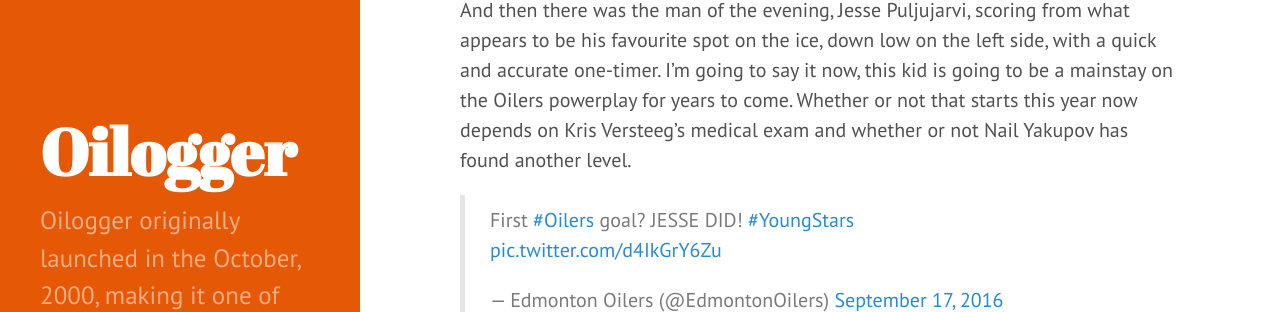
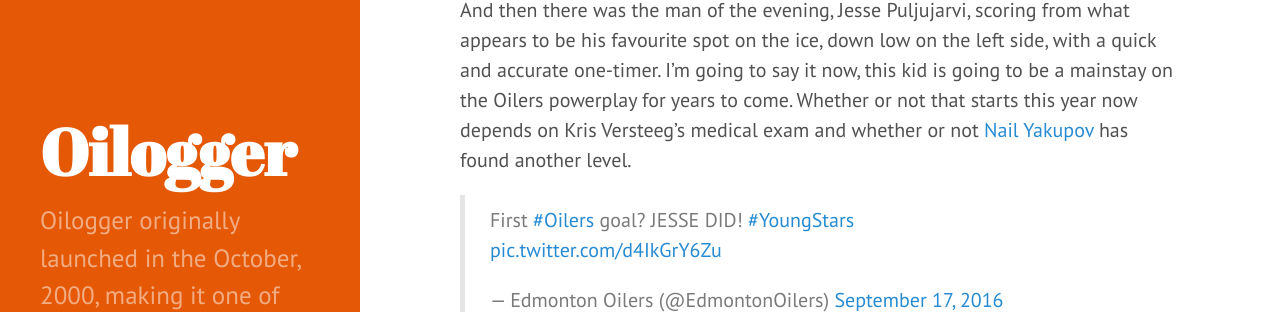
Before and after one commit to oilogger/oilogger.github.io, a Jekyll site: the page built from _posts/2016-09-16-young-stars-oilers-canucks.markdown, in a window 1280 px wide and 900 px high, scrolled down 614 px. Shown: the part 263-575 px from the top of the window. Built offline with Jekyll 4.4.1, drawn with Linux system fonts in a browser that asks for light colours; comment, search, counter and statistics services are not loaded; part of the change alters nothing that is shown.

```diff
--- a/_posts/2016-09-16-young-stars-oilers-canucks.markdown
+++ b/_posts/2016-09-16-young-stars-oilers-canucks.markdown
@@ -14,7 +14,7 @@ It didn't take long for the young Finn to get the many Oilers fan in the South O
 
 <blockquote class="twitter-tweet" data-lang="en"><p lang="en" dir="ltr">Wow! Niemelainen with the seeing eye wrister on the PK! <a href="https://twitter.com/hashtag/Oilers?src=hash">#Oilers</a></p>&mdash; Jim Roepcke (@JimRoepckeOilrs) <a href="https://twitter.com/JimRoepckeOilrs/status/776973801569423360">September 17, 2016</a></blockquote>
 
-And then there was the man of the evening, Jesse Puljujarvi, scoring from what appears to be his favourite spot on the ice, down low on the left side, with a quick and accurate one-timer. I'm going to say it now, this kid is going to be a mainstay on the Oilers powerplay for years to come. Whether or not that starts this year now depends on Kris Versteeg's medical exam and whether or not Nail Yakupov has found another level.
+And then there was the man of the evening, Jesse Puljujarvi, scoring from what appears to be his favourite spot on the ice, down low on the left side, with a quick and accurate one-timer. I'm going to say it now, this kid is going to be a mainstay on the Oilers powerplay for years to come. Whether or not that starts this year now depends on Kris Versteeg's medical exam and whether or not [Nail Yakupov]({% post_url 2016-09-12-double-standards-and-nail-yakupov %}) has found another level.
 
 <blockquote class="twitter-tweet" data-lang="en"><p lang="en" dir="ltr">First <a href="https://twitter.com/hashtag/Oilers?src=hash">#Oilers</a> goal? JESSE DID! <a href="https://twitter.com/hashtag/YoungStars?src=hash">#YoungStars</a> <a href="https://t.co/d4IkGrY6Zu">pic.twitter.com/d4IkGrY6Zu</a></p>&mdash; Edmonton Oilers (@EdmontonOilers) <a href="https://twitter.com/EdmontonOilers/status/776985952426176514">September 17, 2016</a></blockquote>
 
```
